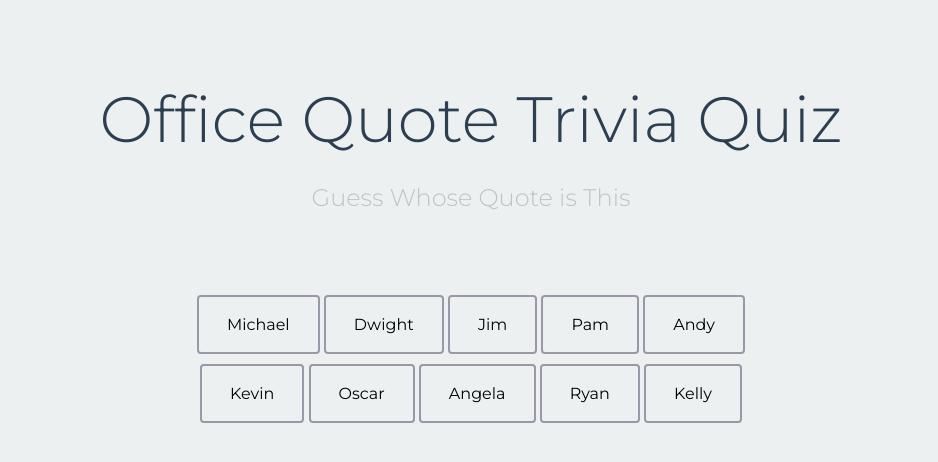
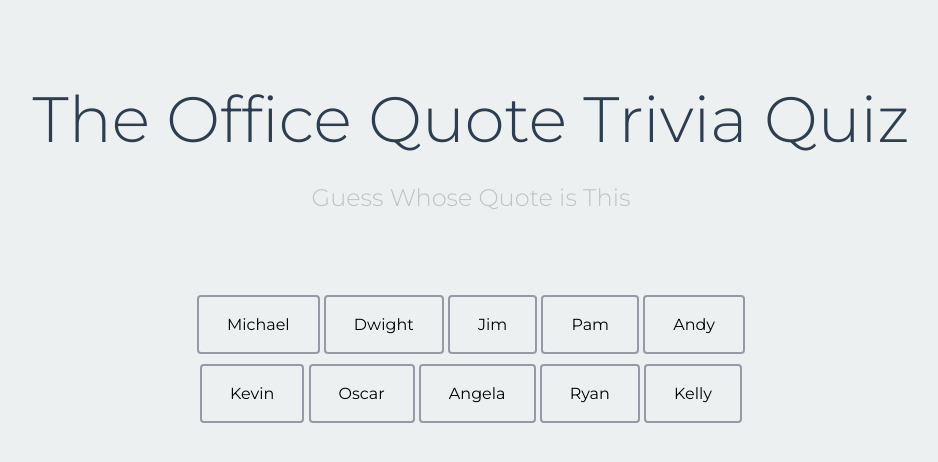
Before and after one commit to whgusgh135/the-office-quote-trivia-game, a website: page views/index.html in a window 1280 px wide. Shown: the whole page, without its empty margins (169-1107 px from the left). Drawn offline with nearby package versions, Linux system fonts and the light colour scheme; files that its build step writes are made by us from their sources; no server answers; files whose address does not match are found by name.

Commit message:
fix title

```diff
--- a/views/index.html
+++ b/views/index.html
@@ -1,7 +1,7 @@
 <!DOCTYPE html>
 <html>
     <head>
-        <title>Office Quote Trivia Quiz</title>
+        <title>The Office Quote Trivia Quiz</title>
         <link rel="stylesheet" href="app.css" type="text/css" />
         <script
             src="https://code.jquery.com/jquery-3.3.1.min.js"
@@ -11,7 +11,7 @@
     </head>
     <body>
         <header>
-            <h1>Office Quote Trivia Quiz</h1>
+            <h1>The Office Quote Trivia Quiz</h1>
             <h2>Guess Whose Quote is This</h2>
         </header>
 
```
